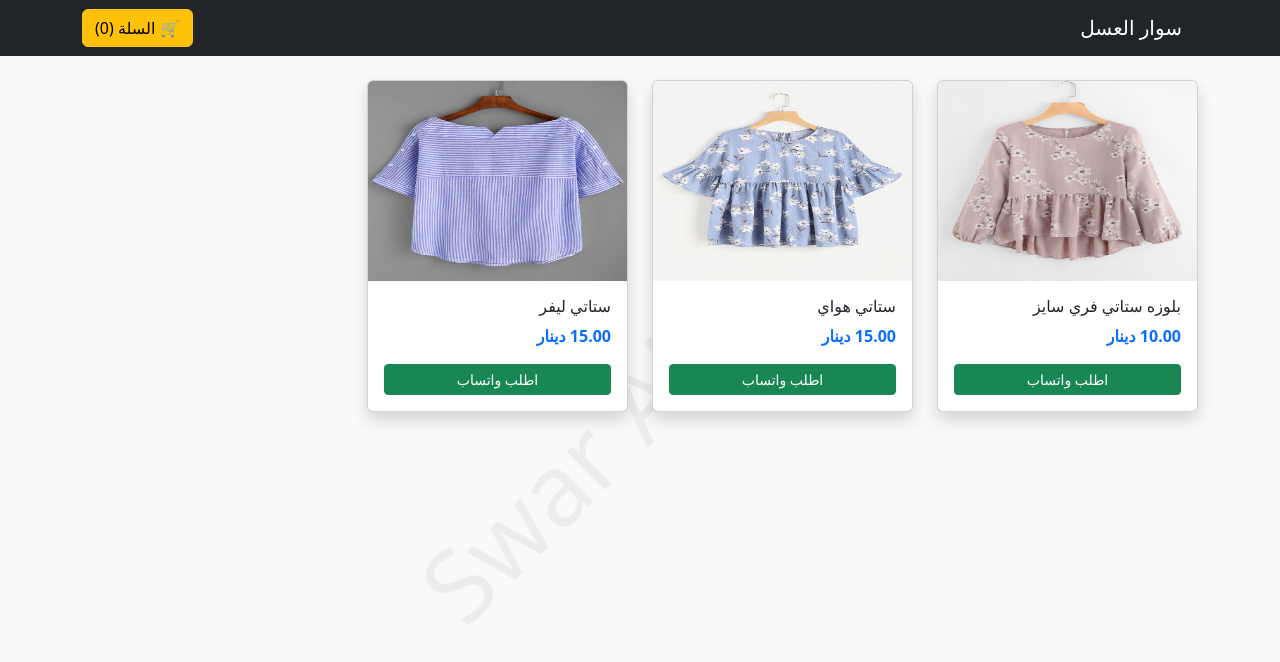
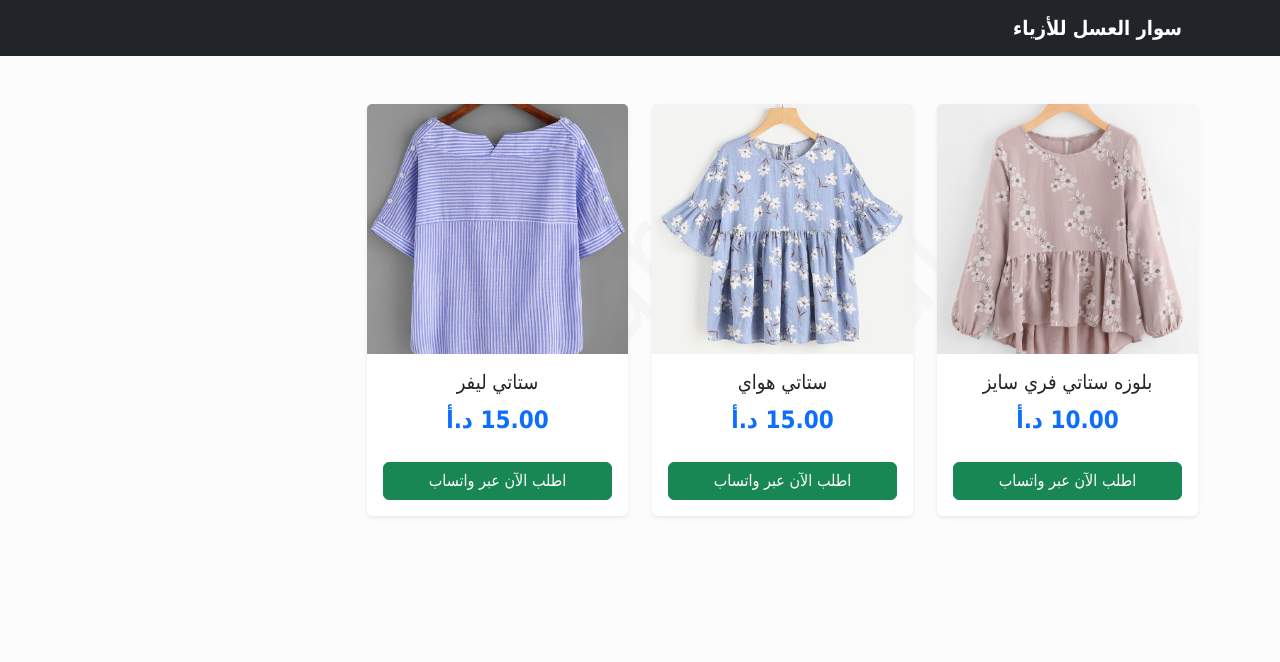
Before and after one commit to mutazqurem7-ship-it/swar-alasal, a Django app: page / in a window 1280 px wide. Shown: the top 662 px of the page. Run offline with Django 5.2, Linux system fonts and the light colour scheme; data comes from the database, SQL or seed files in the repository; some libraries are stand-ins or nearby versions.

Commit message:
Update home.html with WhatsApp integration

```diff
--- a/clothes/templates/home.html
+++ b/clothes/templates/home.html
@@ -3,45 +3,56 @@
 <head>
     <meta charset="UTF-8">
     <meta name="viewport" content="width=device-width, initial-scale=1.0">
+    <title>سوار العسل | Swar Al-Asal</title>
     <link href="https://cdn.jsdelivr.net/npm/bootstrap@5.3.0/dist/css/bootstrap.min.css" rel="stylesheet">
     <style>
-        /* الخلفية المائية */
-        body { background-color: #f8f9fa; position: relative; }
-        body::before {
+        body { position: relative; background-color: #fcfcfc; font-family: Tahoma, sans-serif; }
+        /* تصميم الخلفية المائية */
+        body::after {
             content: "Swar Al-Asal";
             position: fixed; top: 50%; left: 50%;
             transform: translate(-50%, -50%) rotate(-45deg);
-            font-size: 100px; color: rgba(0,0,0,0.05);
+            font-size: 8rem; color: rgba(200, 200, 200, 0.1);
             pointer-events: none; z-index: -1;
         }
-        .card:hover { transform: scale(1.05); transition: 0.3s; }
+        .card:hover { transform: translateY(-5px); transition: 0.3s; box-shadow: 0 10px 20px rgba(0,0,0,0.1); }
     </style>
-    <title>سوار العسل | Swar Al-Asal</title>
 </head>
 <body>
-    <nav class="navbar navbar-dark bg-dark">
+    <nav class="navbar navbar-dark bg-dark mb-5">
         <div class="container">
-            <a class="navbar-brand" href="#">سوار العسل</a>
-            <button class="btn btn-warning">🛒 السلة (0)</button>
+            <a class="navbar-brand fw-bold" href="#">سوار العسل للأزياء</a>
         </div>
     </nav>
-    <div class="container mt-4">
+
+    <div class="container">
         <div class="row">
             {% for product in products %}
-            <div class="col-6 col-md-3">
-                <div class="card mb-4 shadow">
+            <div class="col-6 col-md-3 mb-4">
+                <div class="card h-100 shadow-sm border-0">
                     {% if product.image %}
-                    <img src="{{ product.image.url }}" class="card-img-top" height="200">
+                    <img src="{{ product.image.url }}" class="card-img-top" style="height: 250px; object-fit: cover;">
                     {% endif %}
-                    <div class="card-body">
-                        <h6 class="card-title">{{ product.name }}</h6>
-                   <p class="text-primary fw-bold">{{ product.price }} دينار</p>
-                        <a href="https://wa.me/962785085166?text=أريد شراء {{ product.name }}" class="btn btn-success btn-sm w-100">اطلب واتساب</a>
+
+                    <div class="card-body text-center">
+                        <h5 class="card-title">{{ product.name }}</h5>
+                        <p class="text-primary fw-bold fs-4">{{ product.price }} د.أ</p>
+
+                        <a href="https://wa.me/962785085166?text=مرحباً، أريد طلب القطعة التالية:%0A%0Aاسم القطعة: {{ product.name }}%0Aالسعر: {{ product.price }} د.أ%0A%0Aيرجى تأكيد الطلب."
+                           class="btn btn-success w-100 mt-2" target="_blank">
+                           اطلب الآن عبر واتساب
+                        </a>
                     </div>
                 </div>
+            </div>
+            {% empty %}
+            <div class="text-center mt-5">
+                <h3>لا توجد منتجات حالياً</h3>
             </div>
             {% endfor %}
         </div>
     </div>
+
+    <script src="https://cdn.jsdelivr.net/npm/bootstrap@5ش.3.0/dist/js/bootstrap.bundle.min.js"></script>
 </body>
 </html>
```
